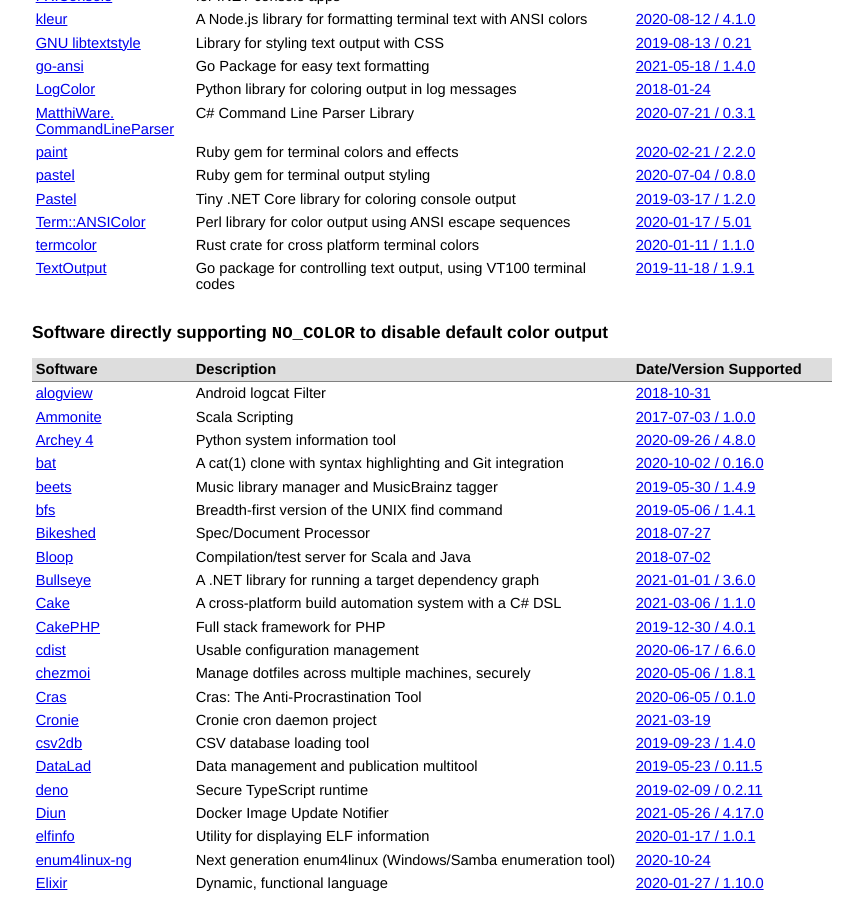
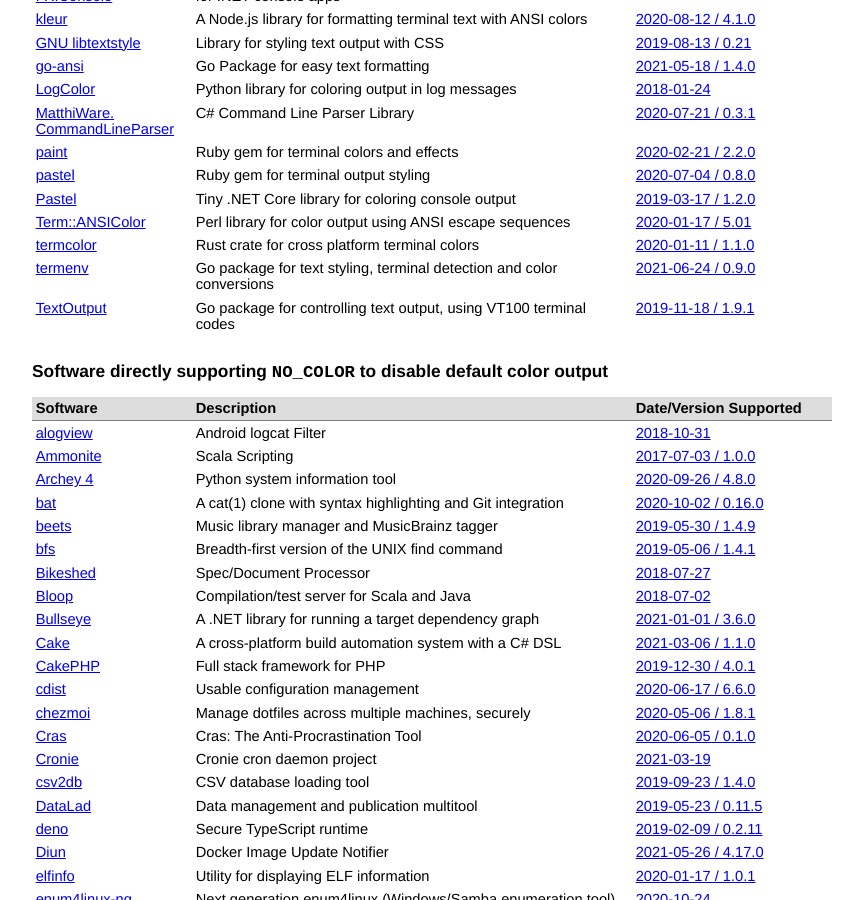
Before and after one commit to jcs/no_color, a Jekyll site: the page built from index.md, in a window 1280 px wide and 900 px high, scrolled down 1026 px. Shown: the whole window, without its empty margins (208-1071 px from the left). Built offline with Jekyll 4.4.1, drawn with Linux system fonts in a browser that asks for light colours; our own code applies the rules of GitHub Pages for plain Markdown files.

Commit message:
Add termenv (#124)
Add termenv to list of libraries supporting `NO_COLOR`.

```diff
--- a/index.md
+++ b/index.md
@@ -87,6 +87,7 @@ color via `NO_COLOR`.
 | [Pastel](https://github.com/silkfire/Pastel) | Tiny .NET Core library for coloring console output | [2019-03-17 / 1.2.0](https://github.com/silkfire/Pastel/commit/8a89c2930a2b7ff2c6beae67e6c00fe1d74189d5) |
 | [Term::ANSIColor](https://metacpan.org/release/Term-ANSIColor) | Perl library for color output using ANSI escape sequences | [2020-01-17 / 5.01](https://metacpan.org/changes/release/RRA/Term-ANSIColor-5.01) |
 | [termcolor](https://github.com/BurntSushi/termcolor) | Rust crate for cross platform terminal colors | [2020-01-11 / 1.1.0](https://github.com/BurntSushi/termcolor/commit/423e28eb69a77799179474575869c5b0433d6adb) |
+| [termenv](https://github.com/muesli/termenv) | Go package for text styling, terminal detection and color conversions | [2021-06-24 / 0.9.0](https://github.com/muesli/termenv/releases/tag/v0.9.0) |
 | [TextOutput](https://github.com/xyproto/textoutput) | Go package for controlling text output, using VT100 terminal codes | [2019-11-18 / 1.9.1](https://github.com/xyproto/textoutput/tree/v1.9.1) |
 {: rules="groups"}
 
```
